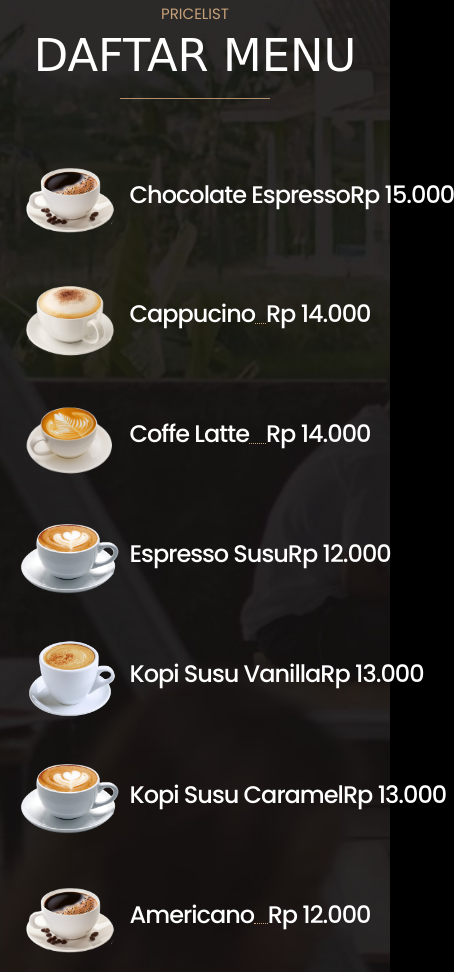
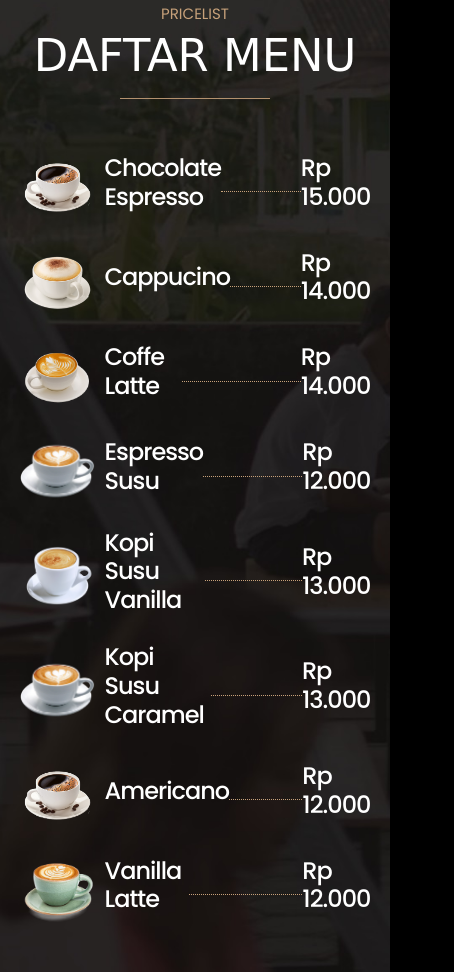
Before and after one commit to rosscoffee/rosscoffee.github.io, a plain HTML site: page index.html in a window 390 px wide. Shown: the part 5390-6362 px from the top of the page, 454 px wide, since content can reach past the window. Drawn offline with nearby package versions, Linux system fonts and the light colour scheme; a web font is replaced by a local one.

Commit message:
Fix layout

```diff
--- a/assets/css/main.css
+++ b/assets/css/main.css
@@ -458,6 +458,13 @@ header nav a:hover {
     flex-direction: column;
     justify-content: center;
   }
+
+  .menu-flex .menu1 h4 {
+    white-space: wrap;
+  }
+  .menu-flex .menu1 img {
+    width: 75px;
+  }
 }
 
 .bg-menu {
@@ -502,6 +509,7 @@ header nav a:hover {
 .menu-flex .menu1 {
   width: 49%;
   display: flex;
+  text-wrap: wrap;
   justify-content: space-between;
   align-items: center;
   color: #fff;
```
